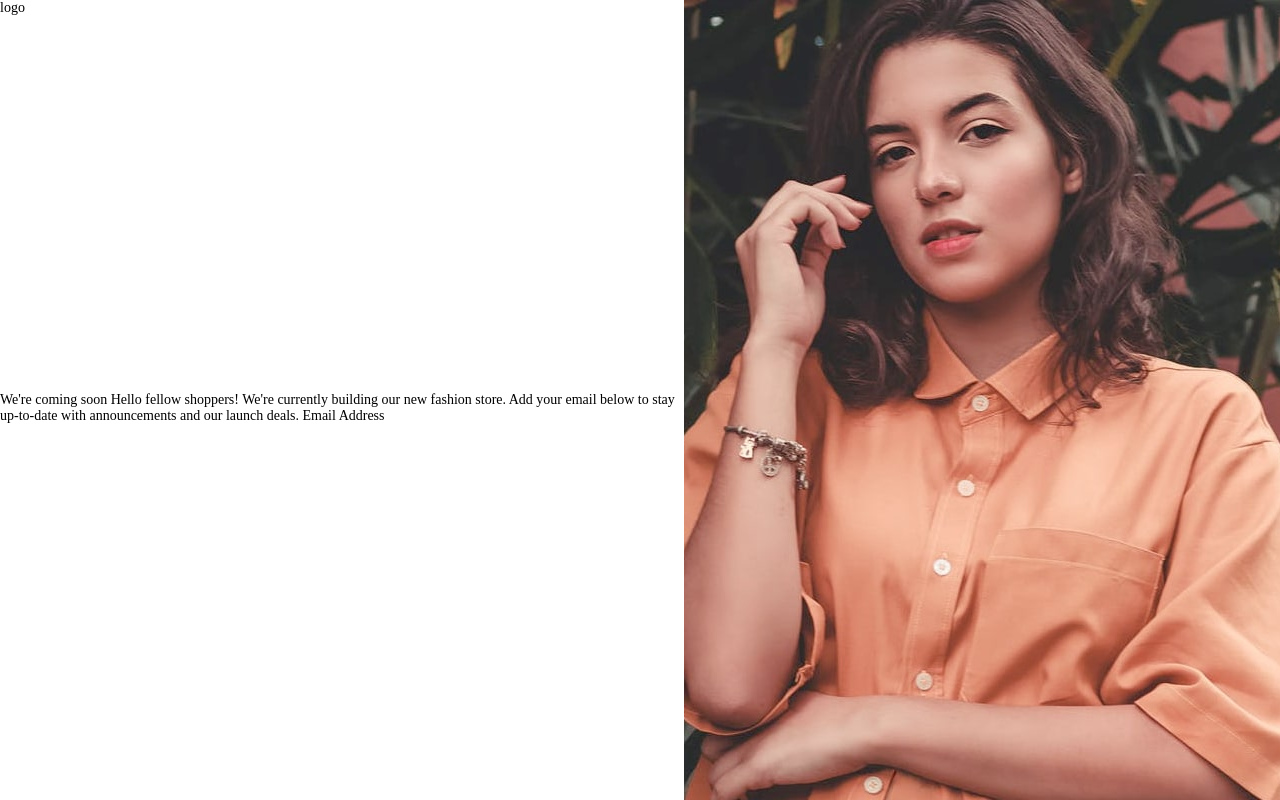
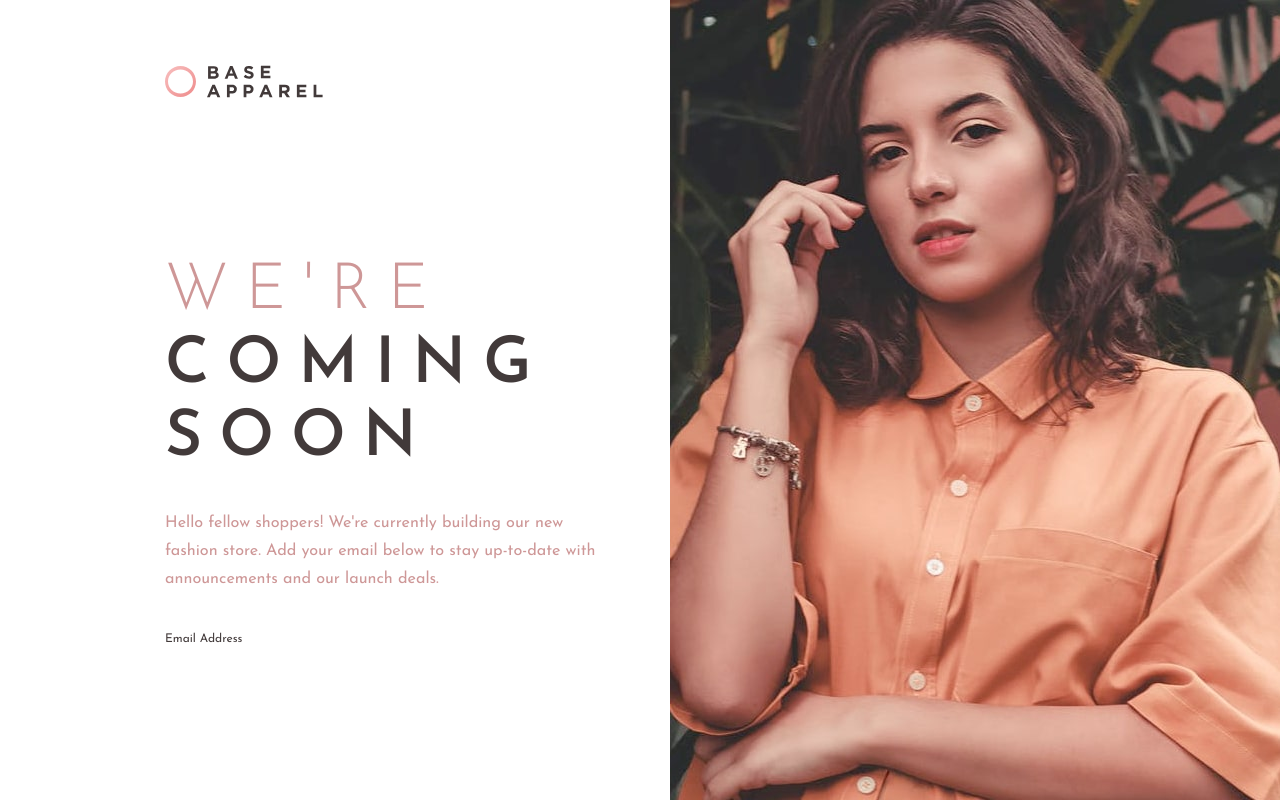
Before and after one commit to klievanskyi/fm-base-apparel-coming-soon, a website built with Vite: page index.html in a window 1280 px wide. Built offline with nearby package versions, Linux system fonts and the light colour scheme.

Commit message:
add some styles

```diff
--- a/index.html
+++ b/index.html
@@ -2,7 +2,7 @@
 <html lang="en">
 <head>
   <meta charset="UTF-8">
-  <meta name="viewport" content="width=device-width, initial-scale=1.0"> <!-- displays site properly based on user's device -->
+  <meta name="viewport" content="width=device-width, initial-scale=1.0">
 
   <link rel="icon" type="image/png" sizes="32x32" href="./images/favicon-32x32.png">
   <link rel="stylesheet" href="src/styles/index.scss">
@@ -13,20 +13,20 @@
 
   <title>Frontend Mentor | Base Apparel coming soon page</title>
 
-  <!-- Feel free to remove these styles or customise in your own stylesheet 👍 -->
-  <style>
-    .attribution { font-size: 11px; text-align: center; }
-    .attribution a { color: hsl(228, 45%, 44%); }
-  </style>
 </head>
 <body>
-  <header>logo</header>
+  <header class="header">
+    <img src="./images/logo.svg" alt="logo">
+  </header>
   <main>
-    <div>
-      We're coming soon
-
-      Hello fellow shoppers! We're currently building our new fashion store.
-      Add your email below to stay up-to-date with announcements and our launch deals.
+    <div class="container">
+      <h1 class="announcement">
+        <span class="announcement--highlight">We're</span>
+        <span>coming</span>
+        <span>soon</span>
+      </h1>
+      <p class="description">Hello fellow shoppers! We're currently building our new fashion store.
+        Add your email below to stay up-to-date with announcements and our launch deals.</p>
 
       Email Address
     </div>
--- a/src/styles/index.scss
+++ b/src/styles/index.scss
@@ -1,4 +1,13 @@
 @import '@csstools/normalize.css';
+
+:root {
+  --primary-desaturated-red: hsl(0, 36%, 70%);
+  --primary-soft-red: hsl(0, 93%, 68%);
+
+  --neutral-dark-grayish-red: hsl(0, 6%, 24%);
+
+  --font-josefin-sans: 'Josefin Sans';
+}
 
 *,
 *:before,
@@ -7,10 +16,12 @@
 }
 
 html {
-  font-size: 14px;
+  font-size: 12px;
 }
 
 body {
+  font-family: var(--font-josefin-sans);
+  color: #423A3A;
   min-height: 100vh;
   margin: 0;
   display: grid;
@@ -25,6 +36,7 @@ body {
 
 .hero-image {
   grid-area: hero-image;
+  justify-self: end;
 
   &__image {
     width: 100%;
@@ -33,3 +45,35 @@ body {
     height: 100vh;
   }
 }
+
+.header {
+  padding: 65px 0 0 165px;
+}
+
+.container {
+  padding-left: 165px;
+}
+
+.announcement {
+  display: flex;
+  flex-direction: column;
+  font-weight: 600;
+  font-size: 64px;
+  text-transform: uppercase;
+  letter-spacing: 17px;
+  margin: 0;
+
+  &--highlight {
+    color: var(--primary-desaturated-red);
+    font-weight: 300;
+  }
+}
+
+.description {
+  color: var(--primary-desaturated-red);
+  max-width: 445px;
+  font-size: 1.35rem;
+  font-weight: 400;
+  line-height: 28px;
+  margin: 32px 0 40px 0;
+}
```
